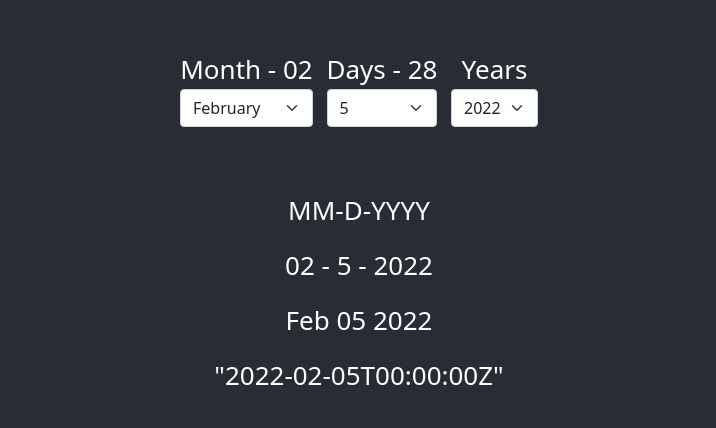
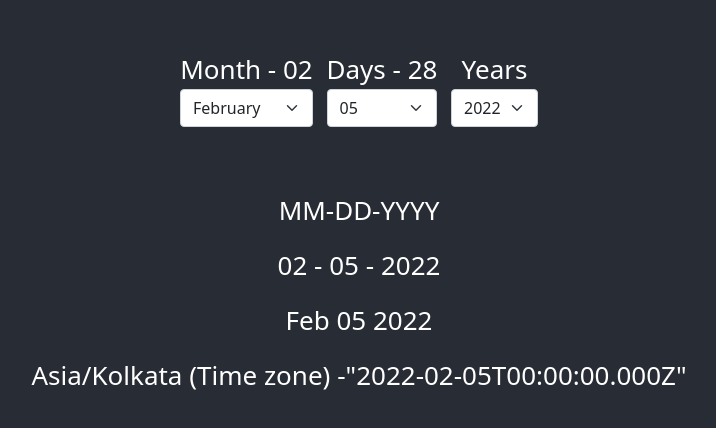
Before and after one commit to sethukumar0001/reactjs_date_picker, a React (Create React App) app: page / in a window 1280 px wide. Shown: the part 170-598 px from the top of the page, without its empty margins (281-997 px from the left). Built offline with nearby package versions, Linux system fonts and the light colour scheme.

Commit message:
updated code

```diff
--- a/package.json
+++ b/package.json
@@ -8,6 +8,7 @@
     "@testing-library/user-event": "^12.8.3",
     "bootstrap": "^5.1.3",
     "moment": "^2.29.1",
+    "moment-timezone": "^0.5.34",
     "react": "^17.0.2",
     "react-dom": "^17.0.2",
     "react-scripts": "4.0.3",
--- a/src/App.js
+++ b/src/App.js
@@ -1,30 +1,48 @@
 import "./App.css";
-import { useState } from "react";
+import { useEffect, useState } from "react";
 import moment from "moment";
+import "moment-timezone";
+function App() {
+	/* -------------------------------------------------------------------------- */
+	/*                               Use State section                            */
+	/* -------------------------------------------------------------------------- */
 
-function App() {
-	const [today, setToDay] = useState(moment().format("D"));
+	const [today, setToDay] = useState(moment().format("DD"));
 	const [currentMonth, setCurrentMonth] = useState(moment().format("MM"));
 	const [currentYear, setCurrentYear] = useState(moment().format("YYYY"));
-	const [minYear] = useState(parseInt(moment().format("YYYY")) - 80);
 	const [currentMonthDays, setCurrentMonthDays] = useState(
 		moment("02", "MM").daysInMonth()
 	);
+	const [months] = useState([
+		{ label: "January", value: "01" },
+		{ label: "February", value: "02" },
+		{ label: "March", value: "03" },
+		{ label: "April", value: "04" },
+		{ label: "May", value: "05" },
+		{ label: "June", value: "06" },
+		{ label: "July", value: "07" },
+		{ label: "August", value: "08" },
+		{ label: "September", value: "09" },
+		{ label: "October", value: "10" },
+		{ label: "November", value: "11" },
+		{ label: "December", value: "12" },
+	]);
 
-	const [months] = useState([
-		{ name: "January", value: "01" },
-		{ name: "February", value: "02" },
-		{ name: "March", value: "03" },
-		{ name: "April", value: "04" },
-		{ name: "May", value: "05" },
-		{ name: "June", value: "06" },
-		{ name: "July", value: "07" },
-		{ name: "August", value: "08" },
-		{ name: "September", value: "09" },
-		{ name: "October", value: "10" },
-		{ name: "November", value: "11" },
-		{ name: "December", value: "12" },
-	]);
+	const [daysOptions, setDaysOptions] = useState([]);
+	const [yearOptions, setYearOptions] = useState([]);
+
+	/* -------------------------------------------------------------------------- */
+	/*                               Use effect section                           */
+	/* -------------------------------------------------------------------------- */
+
+	useEffect(() => {
+		findDays(moment(moment().format("MM"), "MM").daysInMonth());
+		findYears(parseInt(moment().format("YYYY")) - 80, moment().format("YYYY"));
+	}, []);
+
+	/* -------------------------------------------------------------------------- */
+	/*                               Onchange section                             */
+	/* -------------------------------------------------------------------------- */
 
 	const handleChangeDay = (e) => {
 		setToDay(e.target.value);
@@ -33,11 +51,39 @@ function App() {
 	const handleChangeMonth = (e) => {
 		setCurrentMonth(e.target.value);
 		setCurrentMonthDays(moment(e.target.value, "MM").daysInMonth());
+		findDays(moment(e.target.value, "MM").daysInMonth());
 	};
 
 	const handleChangeYear = (e) => {
-		console.log(e.target.value);
 		setCurrentYear(e.target.value);
+	};
+
+	/* ------ function to find current month days ------ */
+
+	const findDays = (value) => {
+		let days = [];
+		let length = value + 1;
+		for (let i = 1; i < length; i++) {
+			let stringLength = i.toString().length;
+			days.push({
+				value: stringLength === 1 ? "0" + i.toString() : i.toString(),
+				label: stringLength === 1 ? "0" + i.toString() : i.toString(),
+			});
+		}
+		setDaysOptions(days);
+	};
+
+	/* ------ function to find years ------ */
+
+	const findYears = (minYear, maxYear) => {
+		let years = [];
+		for (let i = minYear; i < parseInt(maxYear) + 1; i++) {
+			years.push({
+				value: i,
+				label: i,
+			});
+		}
+		setYearOptions(years);
 	};
 
 	return (
@@ -54,9 +100,9 @@ function App() {
 								return (
 									<option
 										value={item.value}
-										selected={item.value == currentMonth}
+										selected={item.value === currentMonth}
 									>
-										{item.name}
+										{item.label}
 									</option>
 								);
 							})}
@@ -69,17 +115,14 @@ function App() {
 							onChange={(e) => handleChangeDay(e)}
 							className="form-select"
 						>
-							{Array.from({ length: currentMonthDays + 1 }, (v, k) => k).map(
-								(item, index) => {
-									console.log(item);
+							{daysOptions.map((item, index) => {
 								if (index !== 0)
 									return (
-											<option value={item} selected={item == today}>
-												{item}
+										<option value={item.value} selected={item.value === today}>
+											{item.label}
 										</option>
 									);
-								}
-							)}
+							})}
 						</select>{" "}
 					</div>
 					&nbsp;&nbsp;
@@ -89,21 +132,21 @@ function App() {
 							onChange={(e) => handleChangeYear(e)}
 							className="form-select"
 						>
-							{Array.from({ length: minYear + 81 }, (v, k) => k).map(
-								(item, index) => {
-									if (item > minYear)
+							{yearOptions.map((item, index) => {
 								return (
-											<option value={item} selected={item == currentYear}>
-												{item}
+									<option
+										value={item.value}
+										selected={item.value === parseInt(currentYear)}
+									>
+										{item.label}
 									</option>
 								);
-								}
-							)}{" "}
+							})}{" "}
 						</select>
 					</div>
 				</div>
 				<div className="mt-5">
-					<p className="mt-3">MM-D-YYYY</p>
+					<p className="mt-3">MM-DD-YYYY</p>
 
 					<p className="mt-3">
 						{currentMonth + " - " + today + " - " + currentYear}
@@ -116,10 +159,13 @@ function App() {
 					</p>
 
 					<p className="mt-3">
+						{" "}
+						Asia/Kolkata (Time zone) -
 						{JSON.stringify(
-							moment
-								.utc(moment(currentMonth + "-" + today + "-" + currentYear))
-								.format()
+							moment.tz(
+								currentMonth + "-" + today + "-" + currentYear,
+								"Asia/Kolkata"
+							)
 						)}
 					</p>
 				</div>
@@ -129,3 +175,5 @@ function App() {
 }
 
 export default App;
+
+// https://stackoverflow.com/questions/35117787/momentjs-shows-evaluate-one-day-less#:~:text=When%20you%20give%20Moment%20an,on%20Jan%203rd%20in%20UTC.
```
Also changed, not shown: 1 other file (tests, documents, lock files or other folders). Lines whose indentation alone changed are shown as unchanged.
